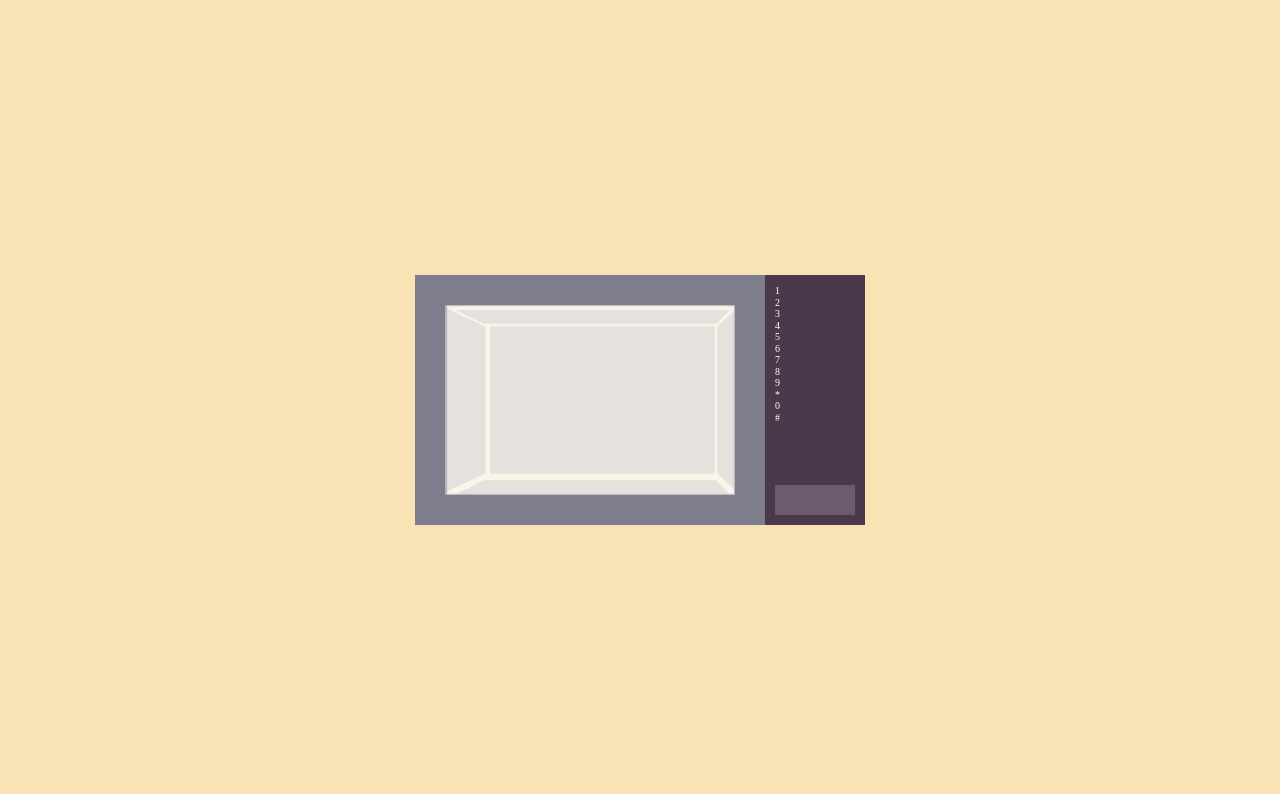
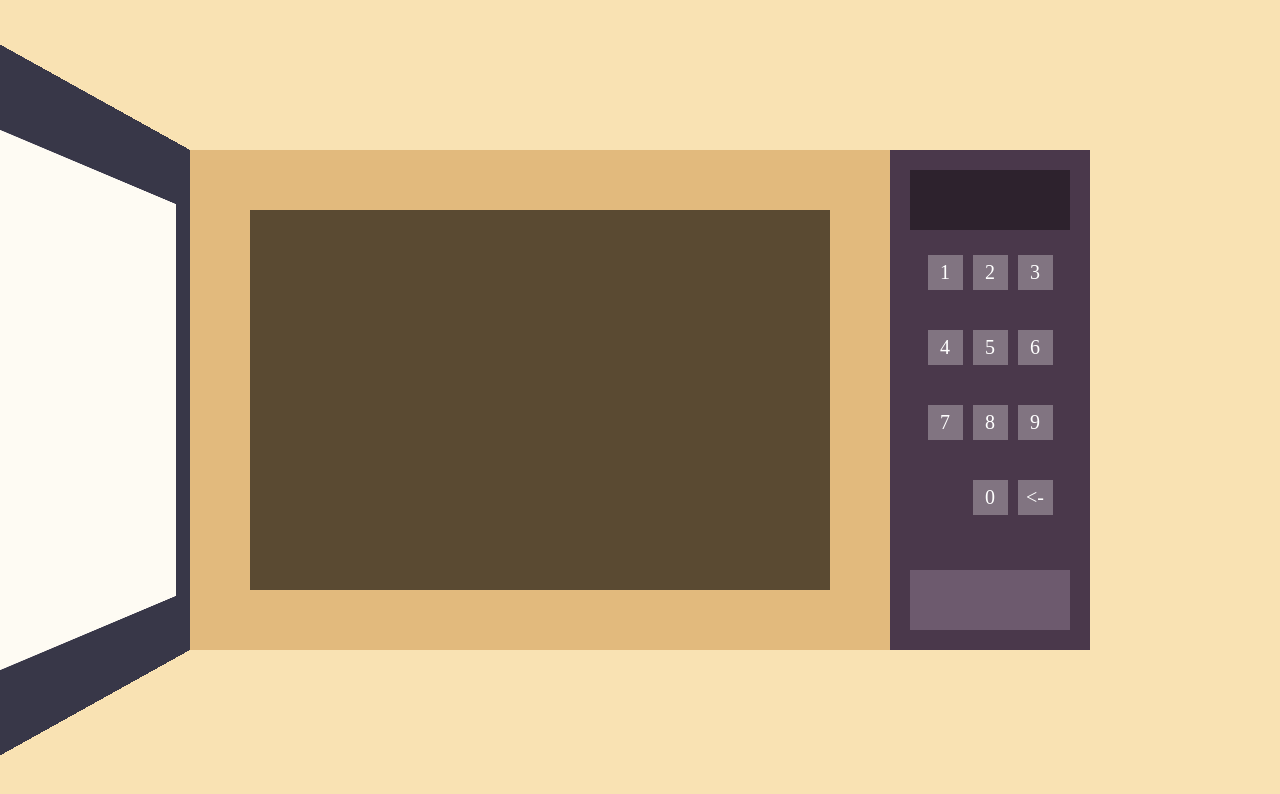
Before and after one commit to Satwa/rendu1-3d-css, a plain HTML site: page index.html in a window 1280 px wide. Drawn offline with Linux system fonts and the light colour scheme.

Commit message:
wip inside chamber

```diff
--- a/app.css
+++ b/app.css
@@ -18,11 +18,7 @@ html, body{
     height: 500px;
     perspective: 2000px;
 
-    transform: scale(.5);
-}
-
-.machine_container *{
-    transform-style: preserve-3d;
+    /* transform: scale(.8); */
 }
 
 .machine_door_container{
@@ -107,8 +103,11 @@ html, body{
     /* background: rgba(255, 0, 0, .3); */
 
     /* 580 x 380 */
-    perspective: -300px;
+    perspective: -580px;
     z-index: -1;
+
+    --depth-width: 580px;
+    --depth-height: 380px;
 }
 
 .machine_depth_left, .machine_depth_right, .machine_depth_top, .machine_depth_bottom, .machine_depth_back{
@@ -121,23 +120,23 @@ html, body{
 }
 
 .machine_depth_left{
-    transform: rotateY(90deg) translateZ(-300px) translateX(300px);
+    transform: rotateY(90deg) translateZ(-290px) translateX(calc(var(--depth-width) / 2));
 }
 
 .machine_depth_right{
-    transform: rotateY(-90deg) translateZ(-300px) translateX(-300px);
+    transform: rotateY(-90deg) translateZ(-290px) translateX(calc(var(--depth-width) / -2));
 }
 
 .machine_depth_top{
-    transform: rotateX(-90deg) translateZ(-190px) translateY(300px);
+    transform: rotateX(-90deg) translateZ(calc(var(--depth-height) / -2)) translateY(calc(var(--depth-height) / 2));
 }
 
 .machine_depth_bottom{
-    transform: rotateX(-90deg) translateZ(200px) translateY(300px);
+    transform: rotateX(-90deg) translateZ(calc(var(--depth-height) / 2)) translateY(calc(var(--depth-height) / 2));
 }
 
 .machine_depth_back{
-    transform: rotateY(0deg) translateZ(-580px) translateX(3px);
+    transform: rotateY(0deg) translateZ(calc(var(--depth-width) / -1));
 }
 
 /*
@@ -157,6 +156,50 @@ html, body{
     width: 200px;
     z-index: -1;
 }
+
+.time_screen{
+    position: absolute;
+    top: 20px;
+    left: 20px;
+    right: 20px;
+    height: 60px;
+    background: rgba(0, 0, 0, .4);
+    color: #00b297;
+    padding: 20px;
+    overflow: hidden;
+}
+
+
+.time_selector{
+    position: absolute;
+    top: 100px;
+    bottom: 100px;
+    left: 20px;
+    right: 20px;
+    display: flex;
+    flex-wrap: wrap;
+    justify-content: center;
+}
+.time_selector div{
+    width: 35px;
+    height: 35px;
+    margin: 5px;
+    line-height: 35px;
+    text-align: center;
+    background: rgba(255, 255, 255, .3);
+    cursor: pointer;
+}
+.time_selector div.time_selector_empty{
+    background: none;
+    cursor: default;
+}
+.time_selector div:hover{
+    -webkit-box-shadow: inset 0px 0px 22px 0px rgba(0,0,0,.3);
+    -moz-box-shadow: inset 0px 0px 22px 0px rgba(0,0,0,.3);
+    box-shadow: inset 0px 0px 22px 0px rgba(0,0,0,.3);
+}
+
+
 .door_opener{
     position: absolute;
     bottom: 20px;
--- a/app.js
+++ b/app.js
@@ -1,3 +1,8 @@
+/******/ document.querySelector(".machine_door_container").classList.toggle("is-open")
+
+
+
+
 document.querySelector(".door_opener").addEventListener("click", () => {
     document.querySelector(".machine_door_container").classList.toggle("is-open")
 })
--- a/index.html
+++ b/index.html
@@ -25,6 +25,7 @@
             <div class="machine_depth_back"></div>
         </div>
         <div class="machine_column">
+            <div class="time_screen"></div>
             <div class="time_selector">
                 <div> 1 </div>
                 <div> 2 </div>
@@ -35,9 +36,9 @@
                 <div> 7 </div>
                 <div> 8 </div>
                 <div> 9 </div>
-                <div> * </div>
+                <div class="time_selector_empty"></div>
                 <div> 0 </div>
-                <div> # </div>
+                <div><-</div>
             </div>
             <div class="door_opener"></div>
         </div> <!-- /column-->
```
Also changed, not shown: 1 other file.
